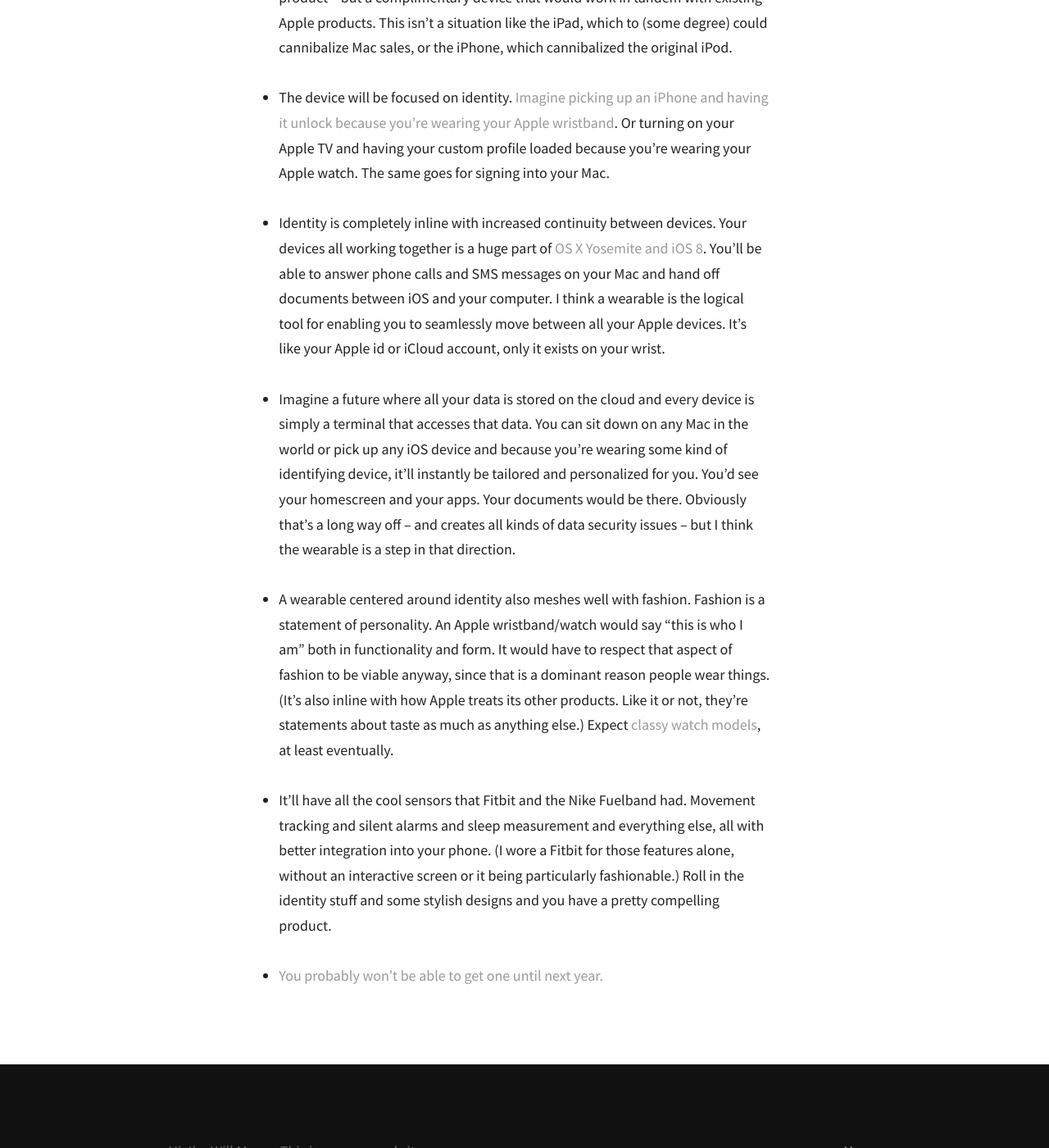
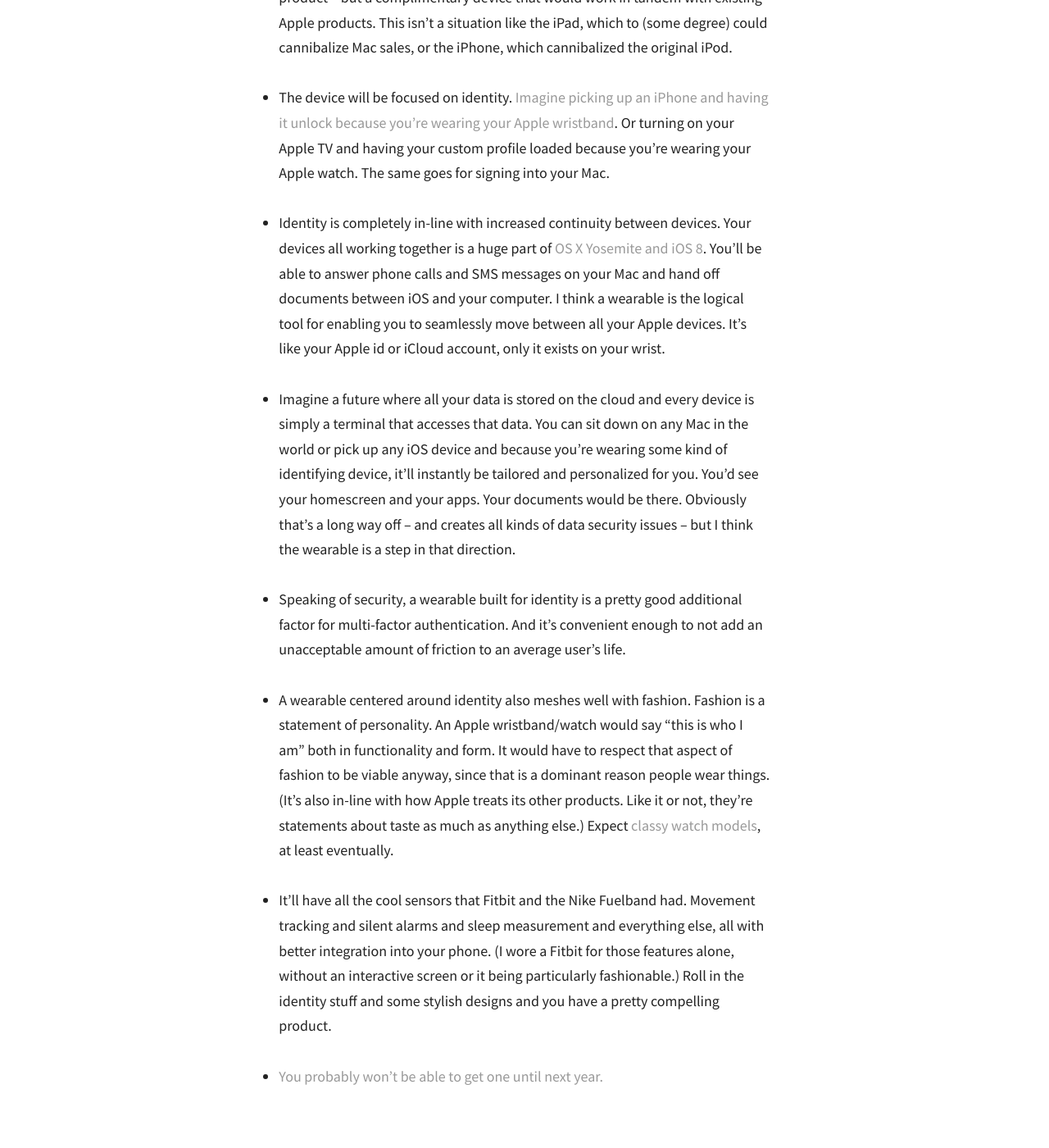
Before and after one commit to moyer/moyer.github.com, a Jekyll site: the page built from _posts/2014-09-07-apple-wearable-announcement.md, in a window 1280 px wide and 1400 px high, scrolled down 458 px. Shown: the whole window at 82% size. Built offline with Jekyll 4.4.1, drawn with Linux system fonts in a browser that asks for light colours; Markdown is read by kramdown in place of the engine named in the settings.

Commit message:
adds point about multi-factor auth to "Apple Wearable Announcement"

```diff
--- a/_posts/2014-09-07-apple-wearable-announcement.md
+++ b/_posts/2014-09-07-apple-wearable-announcement.md
@@ -12,11 +12,13 @@
 
 - The device will be focused on identity. [Imagine picking up an iPhone and having it unlock because you're wearing your Apple wristband](http://cl.ly/XPfz). Or turning on your Apple TV and having your custom profile loaded because you're wearing your Apple watch. The same goes for signing into your Mac.
 
-- Identity is completely inline with increased continuity between devices. Your devices all working together is a huge part of [OS X Yosemite and iOS 8](https://www.apple.com/osx/preview/mac-and-ios/). You'll be able to answer phone calls and SMS messages on your Mac and hand off documents between iOS and your computer. I think a wearable is the logical tool for enabling you to seamlessly move between all your Apple devices. It's like your Apple id or iCloud account, only it exists on your wrist.
+- Identity is completely in-line with increased continuity between devices. Your devices all working together is a huge part of [OS X Yosemite and iOS 8](https://www.apple.com/osx/preview/mac-and-ios/). You'll be able to answer phone calls and SMS messages on your Mac and hand off documents between iOS and your computer. I think a wearable is the logical tool for enabling you to seamlessly move between all your Apple devices. It's like your Apple id or iCloud account, only it exists on your wrist.
 
 - Imagine a future where all your data is stored on the cloud and every device is simply a terminal that accesses that data. You can sit down on any Mac in the world or pick up any iOS device and because you're wearing some kind of identifying device, it'll instantly be tailored and personalized for you. You'd see your homescreen and your apps. Your documents would be there. Obviously that's a long way off -- and creates all kinds of data security issues -- but I think the wearable is a step in that direction.
 
-- A wearable centered around identity also meshes well with fashion. Fashion is a statement of personality. An Apple wristband/watch would say "this is who I am" both in functionality and form. It would have to respect that aspect of fashion to be viable anyway, since that is a dominant reason people wear things. (It's also inline with how Apple treats its other products. Like it or not, they're statements about taste as much as anything else.) Expect [classy watch models](http://www.vanityfair.com/online/daily/2014/09/marc-newson-apple-jony-ive), at least eventually.
+- Speaking of security, a wearable built for identity is a pretty good additional factor for multi-factor authentication. And it's convenient enough to not add an unacceptable amount of friction to an average user's life.
+
+- A wearable centered around identity also meshes well with fashion. Fashion is a statement of personality. An Apple wristband/watch would say "this is who I am" both in functionality and form. It would have to respect that aspect of fashion to be viable anyway, since that is a dominant reason people wear things. (It's also in-line with how Apple treats its other products. Like it or not, they're statements about taste as much as anything else.) Expect [classy watch models](http://www.vanityfair.com/online/daily/2014/09/marc-newson-apple-jony-ive), at least eventually.
 
 - It'll have all the cool sensors that Fitbit and the Nike Fuelband had. Movement tracking and silent alarms and sleep measurement and everything else, all with better integration into your phone. (I wore a Fitbit for those features alone, without an interactive screen or it being particularly fashionable.) Roll in the identity stuff and some stylish designs and you have a pretty compelling product.
 
```
